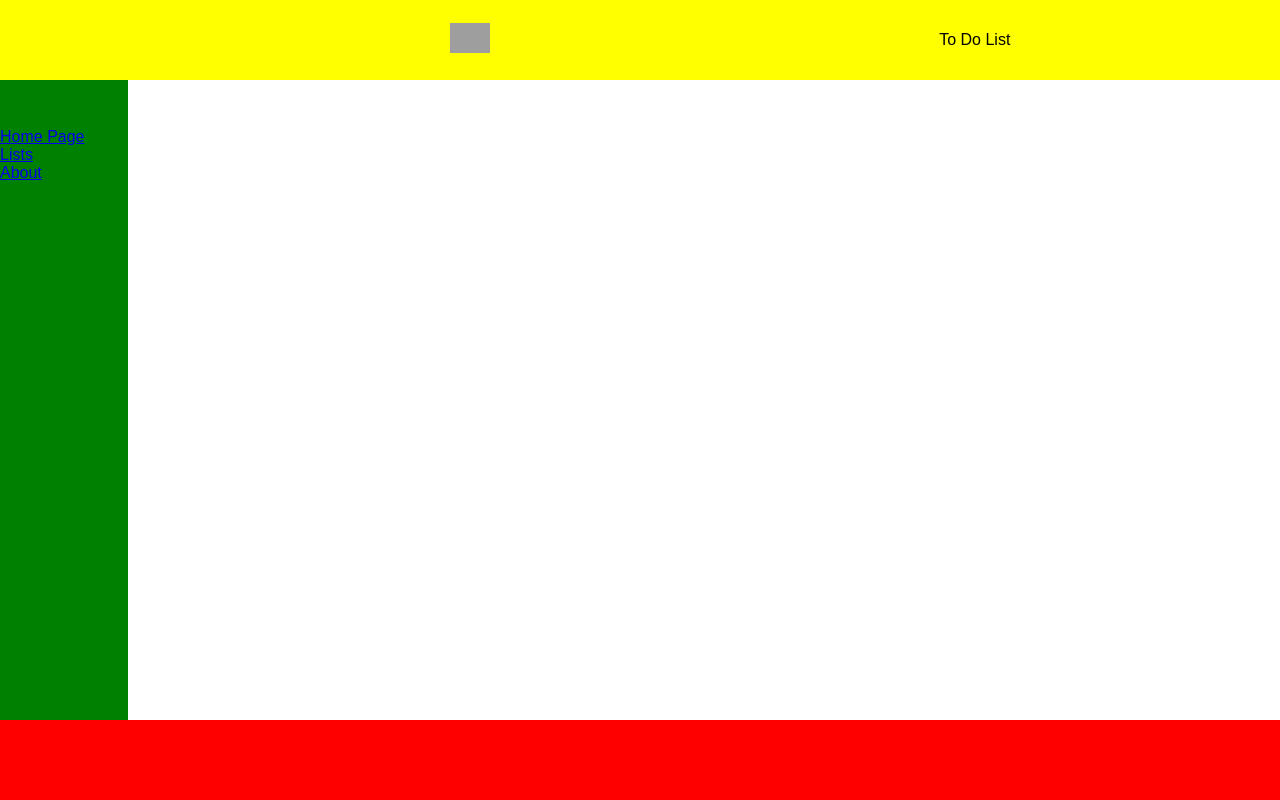
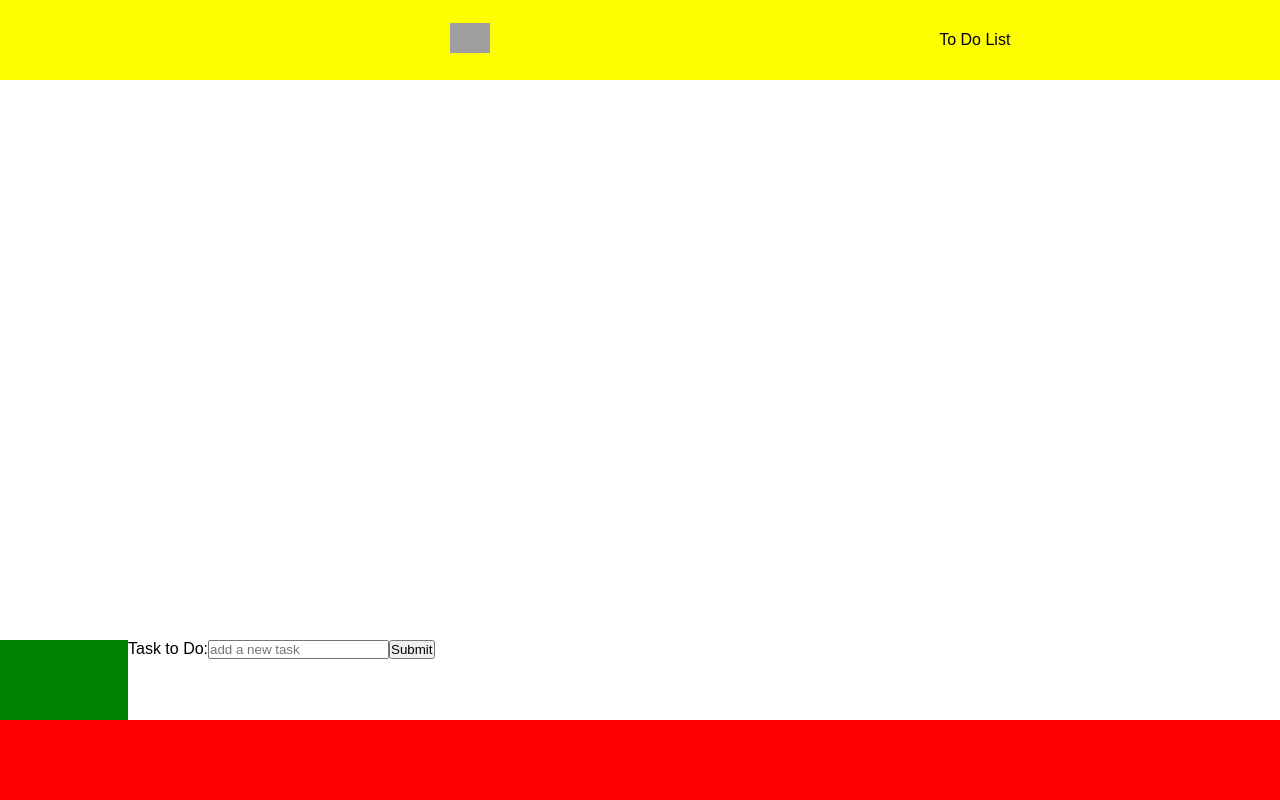
Before and after one commit to sllorens-cuenca/to-do-listRefactor, a React (Vite) app in the folder toDoList/: page / in a window 1280 px wide. Shown: the top 800 px of the page. Built offline with nearby package versions, Linux system fonts and the light colour scheme; grey boxes are pictures that could not be loaded.

Commit message:
refactor

```diff
--- a/toDoList/src/App.css
+++ b/toDoList/src/App.css
@@ -84,6 +84,10 @@ body{
   padding-top: 10%;
 }
 
+.Addtask-box{
+  margin: 50% 10%
+}
+
 /* .side-bar{
   padding-bottom: 10%;
   display: flex;
--- a/toDoList/src/App.jsx
+++ b/toDoList/src/App.jsx
@@ -1,18 +1,21 @@
 import { Routes, Route, NavLink } from "react-router-dom";
+import { useState } from 'react'
+
 import Navbar from './components/Navbar'
 import Footer from './components/Footer'
 import SideBar from './components/Sidebar'
 import tasks from './data/tasks.json'
 import List from './pages/List'
-import HomePage from "./pages/Homepage";
+import NewList from "./pages/NewList";
 import About from "./pages/about";
 import NotFound from "./pages/NotFound";
-import { useState } from 'react'
+
 import './App.css'
 
 function App() {
 
     const [taskToDisplay, setTasktoDisplay] = useState(tasks);
+    // const [newTasks, setNewTasks] = useState([]);
 
     const deleteTask = (TaskId) => {
 
@@ -21,30 +24,60 @@ function App() {
         });
         setTasktoDisplay(newTaskArr);
     }
+
+    // const newDeleteTask = (TaskId) => {
+
+    //     const newTaskArr = newTasks.filter((taskObj) => {
+    //         return taskObj.id !== TaskId;
+    //     });
+    //     setNewTasks(newTaskArr);
+    // }
+
     console.log("::::::::::::::::" + taskToDisplay);
+
+    // create new task
+  const createTask = (taskDetail) => {
+
+    const taskId = taskToDisplay.map((task) => task.id);
+    const maxId = Math.max(...taskId);
+    const nextId = maxId + 1;
+
+    const newTask = {
+      ...taskDetail,
+      id: nextId
+    }
+
+    // const newList = [newId, ...taskToDisplay];
+
+    // setNewTasks([...newTasks, newTask]);
+  }
+//   <AddNewTask callbackToCreate = {createTask}/>
 
 
     return (
         <>
             <Navbar />
+
             <SideBar />
-            {/* <Routes>
-    <Route path="/" element = { <List tasksArr={taskToDisplay} callbackToDelete = {deleteTask} />}>
 
-    </Route>
-
-   </Routes> */}
 
             <Routes>
-                <Route path="/" element={<HomePage />} />
+                <Route path="/" element={<NewList  callbackToCreate={createTask} tasksArr={taskToDisplay} callbackToDelete={deleteTask}/>} />
                 <Route path="/about" element={<About />} />
-                <Route path="/Lists" element={<List tasksArr={taskToDisplay} callbackToDelete = {deleteTask} />} />
+                <Route path="/my-lists" element={<List tasksArr={taskToDisplay} callbackToDelete = {deleteTask}/>} />
                 <Route path="*" element={<NotFound />} />
             </Routes>
 
+            {/* <Routes>
+                <Route path="/" element={<NewList  callbackToCreate={createTask} tasksArr={taskToDisplay} callbackToDelete={deleteTask} newcallbackToDelete = {newDeleteTask}/>} />
+                <Route path="/about" element={<About />} />
+                <Route path="/my-lists" element={<List newTasks={newTasks}tasksArr={taskToDisplay} callbackToDelete = {deleteTask} newcallbackToDelete = {newDeleteTask} />} />
+                <Route path="*" element={<NotFound />} />
+            </Routes> */}
 
 
-                {/* <List tasksArr={taskToDisplay} callbackToDelete = {deleteTask} /> */}
+
+
 
             <Footer />
         </>
--- a/toDoList/src/components/Listitem.jsx
+++ b/toDoList/src/components/Listitem.jsx
@@ -16,9 +16,22 @@ function ListItem(props) {
             <div>
 
 
-                <button onClick={() => { props.callbackToDelete(props.listDetails.id) }}>
+                <button onClick={() => {
+                   if (props.listDetails.id > 7 ) {
+                    props.callbackToDelete(props.listDetails.id)
+                   } else {
+                    props.newcallbackToDelete(props.listDetails.id)
+                   }
+                 }}>
                     Delete this Task
                 </button>
+
+                {/* <button onClick={() => { props.callbackToDelete(props.listDetails.id),  props.newcallbackToDelete(props.listDetails.id) }}>
+                    Delete this Task
+
+
+                      props.listDetails.id > 8 ?  props.newcallbackToDelete(props.listDetails.id) : props.callbackToDelete(props.listDetails.id)
+                </button> */}
 
 
             </div>
--- a/toDoList/src/components/Sidebar.jsx
+++ b/toDoList/src/components/Sidebar.jsx
@@ -6,8 +6,8 @@ function SideBar(){
         <div className = 'side-bar'>
 
 
-            <Link to="/">Home Page</Link>
-            <Link to="/Lists">Lists</Link>
+            <Link to="/">New List</Link>
+            <Link to="/my-lists">My Lists</Link>
             <Link to="/about">About</Link>
 
 
--- a/toDoList/src/pages/HomePage.jsx
+++ /dev/null
@@ -1,12 +0,0 @@
-import { Link } from "react-router-dom";
-
-
-function HomePage() {
-  return (
-    <div className="content-container">
-      <h1>Hello</h1>
-    </div>
-  );
-}
-
-export default HomePage;
--- /dev/null
+++ b/toDoList/src/pages/NewList.jsx
@@ -0,0 +1,66 @@
+import { useState } from "react";
+
+import ListItem from "../components/listItem";
+
+/* const listscontainer =[]
+then this needs to summ all new list into the new lists container
+
+listscontainers =  NewList
+
+*/
+function NewList(props) {
+
+    const [task, setTask] = useState("");
+    const [completed, setCompleted] = useState("");
+
+    const handleSubmit = (event) => {
+        event.preventDefault();
+
+        const taskObj = {
+            task: task,
+            completed: completed
+        }
+
+        // invoke function in the parent component
+        props.callbackToCreate(taskObj);
+
+        // clear form
+        setTask("");
+        setCompleted("");
+    }
+
+    return (
+      <>
+      <div className="Addtask-box">
+            {/* form */}
+            <form onSubmit={handleSubmit}>
+
+                <label>
+                    Task to Do:
+                    <input
+                        type="text"
+                        name="task"
+                        required={true}
+                        placeholder="add a new task"
+                        value={task}
+                        onChange={(e) => { setTask(e.target.value) }}
+                    />
+                </label>
+
+                <button>Submit</button>
+            </form>
+        </div>
+        {/* {props.tasksArr.map((listObj) => {
+                return (
+                    <ListItem listDetails={listObj} callbackToDelete={props.callbackToDelete} />
+
+                )
+            })} */}
+      </>
+
+
+    );
+}
+
+
+export default NewList;
```
Also changed, not shown: toDoList/src/components/AddNewTask.jsx (added, +47 -0 lines), toDoList/src/pages/List.jsx (+6 -10 lines).
